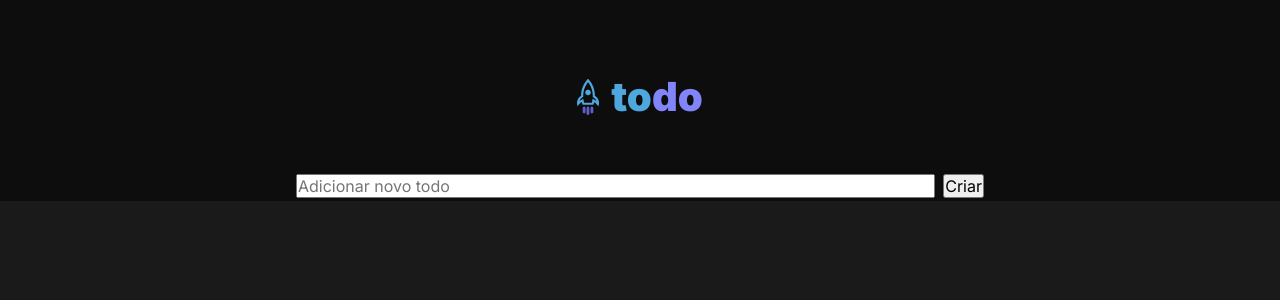
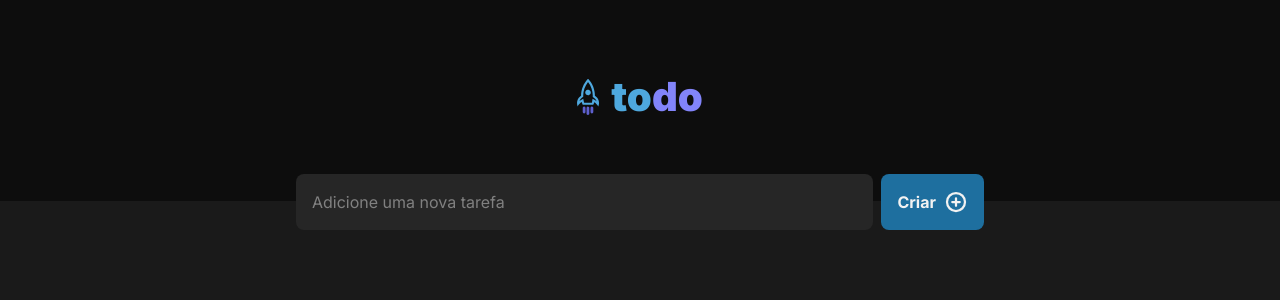
Before and after one commit to yuriqpaiva/todo-list-ignite, a React (Vite) app: page / in a window 1280 px wide. Shown: the top 300 px of the page. Built offline with nearby package versions, Linux system fonts and the light colour scheme.

Commit message:
Add todo input styles

```diff
--- a/package.json
+++ b/package.json
@@ -9,6 +9,7 @@
     "preview": "vite preview"
   },
   "dependencies": {
+    "@phosphor-icons/react": "^2.0.8",
     "react": "^18.2.0",
     "react-dom": "^18.2.0"
   },
--- a/src/components/AddTodo.module.css
+++ b/src/components/AddTodo.module.css
@@ -12,7 +12,33 @@
 .addTodo input {
   display: block;
   width: 100%;
+  padding: 1rem;
+  color: var(--gray-100);
+  border-radius: 8px;
+  background: var(--gray-500);
+  border: none;
+}
+
+.addTodo input::placeholder {
+  color: var(--gray-300);
 }
 
 .addTodo button {
+  max-width: 5.625;
+  padding: 1rem;
+  background: var(--blue-dark);
+  border-radius: 8px;
+  color: var(--gray-100);
+  font-weight: 700;
+  border: none;
+
+  cursor: pointer;
+
+  display: flex;
+  align-items: center;
+  gap: 0.5rem;
 }
+
+.addTodo button:hover {
+  background: var(--blue);
+}
--- a/src/components/AddTodo.tsx
+++ b/src/components/AddTodo.tsx
@@ -1,3 +1,4 @@
+import { PlusCircle } from '@phosphor-icons/react';
 import styles from './AddTodo.module.css';
 
 export function AddTodo() {
@@ -5,10 +6,12 @@ export function AddTodo() {
     <div className={styles.addTodo}>
       <input
         type="text"
-        placeholder="Adicionar novo todo"
+        placeholder="Adicione uma nova tarefa"
         className="todo-input"
       />
-      <button>Criar</button>
+      <button>
+        Criar <PlusCircle size={24} weight="bold" />
+      </button>
     </div>
   );
 }
--- a/src/styles/globals.css
+++ b/src/styles/globals.css
@@ -14,6 +14,11 @@
   --gray-100: #F2F2F2;
 
   --danger: #E25858;
+}
+
+:focus {
+  outline: transparent;
+  box-shadow: 0 0 0 2px var(--blue);
 }
 
 * {
```
Also changed, not shown: 1 other file (tests, documents, lock files or other folders).
